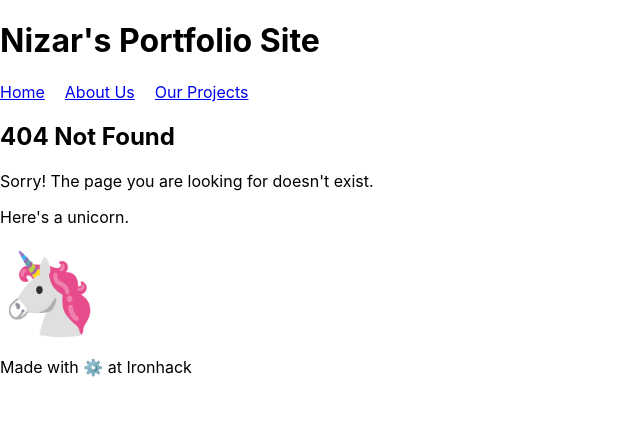
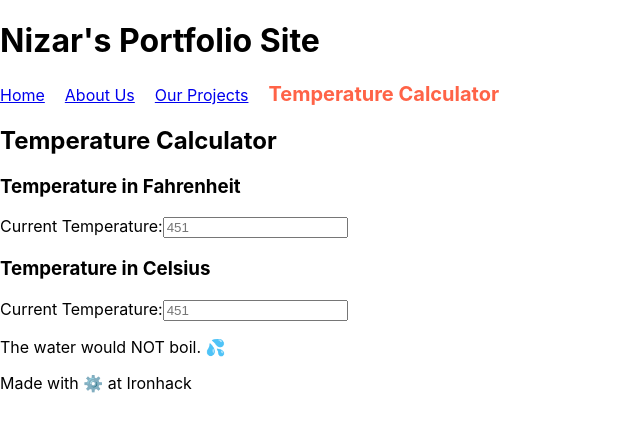
Before and after one commit to ironhack-paris-webdev-october-2018/portfolio-routing, a React (Create React App) app: page /temperature in a window 1280 px wide. Before the commit this address had no page. Shown: the top 432 px of the page, without its empty margins (0-640 px from the left). Built offline with nearby package versions, Linux system fonts and the light colour scheme.

Commit message:
Add lifting state examples

```diff
--- a/src/App.js
+++ b/src/App.js
@@ -8,6 +8,7 @@ import AboutUs from "./components/AboutUs.js";
 import ProjectList from "./components/ProjectList.js";
 import NotFound from "./components/NotFound.js";
 import ProjectDetails from "./components/ProjectDetails.js";
+import TempCalc from "./components/TempCalc.js";
 
 class App extends Component {
   render() {
@@ -20,6 +21,7 @@ class App extends Component {
             <NavLink exact to="/">Home</NavLink>
             <NavLink to="/about">About Us</NavLink>
             <NavLink to="/projects">Our Projects</NavLink>
+            <NavLink to="/temperature">Temperature Calculator</NavLink>
           </nav>
         </header>
 
@@ -36,6 +38,7 @@ class App extends Component {
           <Route path="/about" component={AboutUs} />
           <Route path="/projects/:projectId" component={ProjectDetails} />
           <Route path="/projects" component={ProjectList} />
+          <Route path="/temperature" component={TempCalc} />
 
           {/* 404 route ALWAYS LAST */}
           <Route component={NotFound} />
--- /dev/null
+++ b/src/components/BoilingVerdict.js
@@ -0,0 +1,15 @@
+import React, { Component } from "react";
+
+class BoilingVerdict extends Component {
+  render() {
+    const { celsiusTemp } = this.props;
+
+    return celsiusTemp >= 100 ? (
+      <p>The water would boil. 🔥💨</p>
+    ) : (
+      <p>The water would NOT boil. 💦</p>
+    );
+  }
+}
+
+export default BoilingVerdict;
--- /dev/null
+++ b/src/components/TempCalc.js
@@ -0,0 +1,53 @@
+import React, { Component } from "react";
+
+import TemperatureInput from "./TemperatureInput.js";
+import BoilingVerdict from "./BoilingVerdict.js";
+
+class TempCalc extends Component {
+  constructor(props) {
+    super(props);
+
+    this.state = {
+      celsius: "",
+      fahrenheit: "",
+    };
+  }
+
+  syncFahrenheit(event) {
+    const { value } = event.target;
+    this.setState({
+      fahrenheit: value,
+      celsius: (value - 32) * 5 / 9,
+    });
+  }
+
+  syncCelsius(event) {
+    const { value } = event.target;
+    this.setState({
+      fahrenheit: (value * 9 / 5) + 32,
+      celsius: value,
+    });
+  }
+
+  render() {
+    const { celsius, fahrenheit } = this.state;
+
+    return (
+      <section className="TempCalc">
+        <h2>Temperature Calculator</h2>
+
+        {/* Fahrenheit input */}
+        <TemperatureInput scale="f" temperature={fahrenheit}
+            onTempChange={event => this.syncFahrenheit(event)} />
+
+        {/* Celsius input */}
+        <TemperatureInput scale="c" temperature={celsius}
+            onTempChange={event => this.syncCelsius(event)} />
+
+        <BoilingVerdict celsiusTemp={celsius} />
+      </section>
+    );
+  }
+}
+
+export default TempCalc;
--- /dev/null
+++ b/src/components/TemperatureInput.js
@@ -0,0 +1,23 @@
+import React, { Component } from "react";
+
+class TemperatureInput extends Component {
+  render() {
+    const { scale } = this.props;
+
+    return (
+      <section className="TemperatureInput">
+        <h3>Temperature in {scale === "c" ? "Celsius" : "Fahrenheit"}</h3>
+
+        {/* no <form> because we want changes to happen without submitting */}
+        <label>
+          Current Temperature:
+          <input value={this.props.temperature}
+              onChange={event => this.props.onTempChange(event)}
+              type="number" name="temperature" placeholder="451" />
+        </label>
+      </section>
+    );
+  }
+}
+
+export default TemperatureInput;
```
